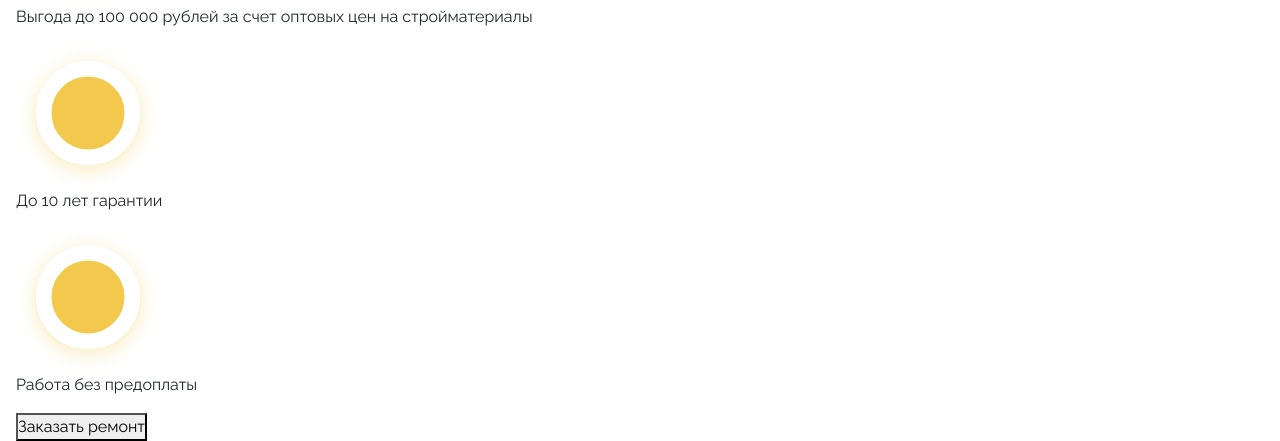
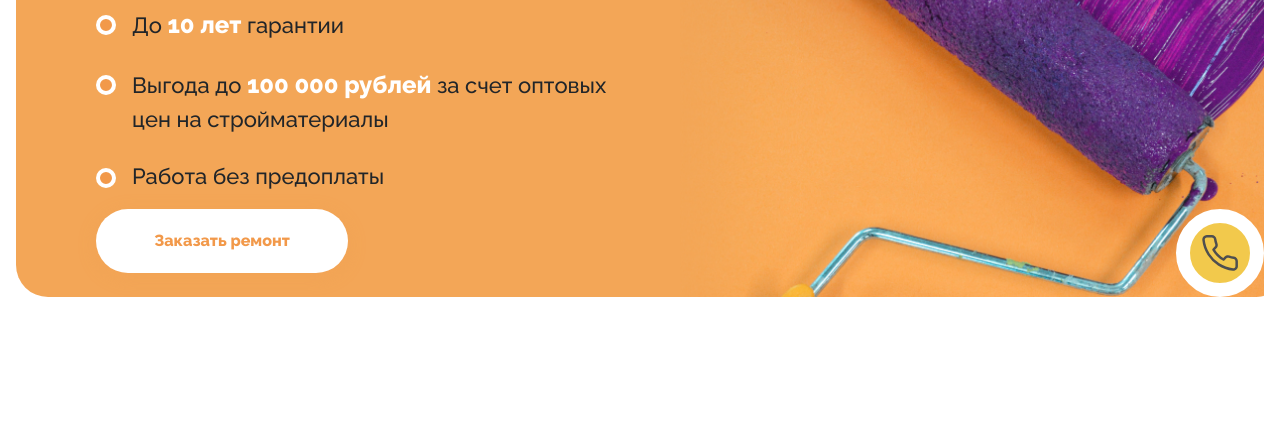
Before and after one commit to Firdavs02255/test, a plain HTML site: page dist/index.html in a window 1280 px wide. Shown: the part 437-878 px from the top of the page. After the commit the page ends 800 px from the top, so only its background shows below. Drawn offline with nearby package versions, Linux system fonts and the light colour scheme.

Commit message:
#index #index.css добавил банер

```diff
--- a/dist/css/index.css
+++ b/dist/css/index.css
@@ -23,6 +23,12 @@ body {
   max-width: calc(1300px + 32px);
   width: 100%;
   padding: 0 16px;
+}
+.wight {
+  color: #fff;
+  font-size: 24px;
+  font-style: normal;
+  font-weight: 800;
 }
 ul {
   list-style: none;
@@ -128,4 +134,87 @@ a {
   font-weight: 500;
 }
 
-/* Main */
+/* Hero */
+.hero {
+  display: flex;
+}
+.hero-banner-1 {
+  width: 665px;
+
+  border-radius: 32px 0px 0px 32px;
+  background: linear-gradient(90deg, #f3a657 0%, #f3a657 100%);
+  padding: 50px 30px 24px 80px;
+}
+.hero-title {
+  width: 554px;
+  color: #fff;
+  font-size: 40px;
+  font-style: normal;
+  font-weight: 800;
+  /* padding: 50px 30px 24px 80px; */
+}
+.hero-title-text-flex {
+  display: flex;
+  flex-direction: column;
+  gap: 8px;
+}
+.hero-inner-flex {
+  display: flex;
+  align-items: inherit;
+  gap: 16px;
+}
+.text {
+  font-size: 22px;
+  font-style: normal;
+  font-weight: 500;
+}
+.order-repair {
+  border-radius: 32px;
+  background: var(--White, #fff);
+  box-shadow: 0px 4px 20px 0px rgba(242, 153, 74, 0.2);
+  width: 252px;
+  height: 64px;
+  color: #f2994a;
+  border: none;
+  font-weight: 800;
+  line-height: normal;
+}
+.hero-banner-2 {
+  background: url(/dist/images/Rectangle\ 8.png);
+  width: 635px;
+  display: flex;
+  flex-direction: row-reverse;
+  align-items: end;
+  background-size: cover;
+  background-position: center;
+}
+.phone {
+  background: #f2c94c;
+  border: 14px #fff solid;
+  border-radius: 100%;
+  width: 88px;
+  height: 88px;
+  display: flex;
+  align-items: center;
+  justify-content: center;
+  /* position: fixed; */
+}
+.ellipse {
+  padding: 24px;
+}
+
+.hero-inner-flex {
+  position: relative;
+  padding-left: 36px;
+}
+
+.hero-inner-flex::before {
+  content: "";
+  display: block;
+  position: absolute;
+  top: 8px;
+  left: 0;
+  width: 20px;
+  height: 20px;
+  background: url(/dist/images/Ellipse\ 15.svg) no-repeat;
+}
--- a/dist/index.html
+++ b/dist/index.html
@@ -46,7 +46,8 @@
             </section>
         </div>
         <section class="nav_bar-2">
-            <div class="inner container">
+            <nav class="nav">
+                <ul class="inner container">
                     <a href="#" class="link">Ремонт квартир</a>
                     <a href="#" class="link">Дизайн интерьера</a>
                     <a href="#" class="link">Портфолио</a>
@@ -55,27 +56,39 @@
                     <a href="#" class="link">Отзывы</a>
                     <a href="#" class="link">О комании</a>
                     <a href="#" class="link">Контакты</a>
-            </div>
+                </ul>
+            </nav>
         </section>
     </header>
     <main class="main">
         <div class="container">
             <section class="hero">
+                <div class="hero-banner-1">
                     <p class="hero-title">Ремонт квартир под ключ по цене от 1990 рублей</p>
+                    <div class="hero-title-text-flex">
                         <div class="hero-inner-flex">
-                    <img src="/dist/images/Ellipse 20.svg" alt="Ellipse">
-                    <p class="text">Выгода до <span>100 000 рублей</span> за счет оптовых цен на стройматериалы</p>
+
+                            <p class="text">До <span class="wight">10 лет</span> гарантии</p>
                         </div>
                         <div class="hero-inner-flex">
-                    <img src="/dist/images/Ellipse 20.svg" alt="Ellipse">
-                    <p class="text">До <span>10 лет</span> гарантии</p>
+
+                            <p class="text">Выгода до <span class="wight">100 000 рублей</span> за счет оптовых цен на
+                                стройматериалы</p>
                         </div>
                         <div class="hero-inner-flex">
-                    <img src="/dist/images/Ellipse 20.svg" alt="Ellipse">
+
                             <p class="text">Работа без предоплаты</p>
                         </div>
-                <button class="#">Заказать ремонт </button>
+                    </div>
+                    <button class="order-repair" id="order-repair">Заказать ремонт</button>
+                </div>
+                <div class="hero-banner-2">
+                    <div class="phone">
+                        <img src="/dist/images/SVG.svg" alt="Ellipse" class="ellipse">
+                    </div>
+                </div>
             </section>
+
         </div>
     </main>
     <footer class="footer"></footer>
```
Also changed, not shown: dist/images/Ellipse 15.svg (added), dist/images/Rectangle 8.png (added), 1 other file. Lines whose indentation alone changed are shown as unchanged.
